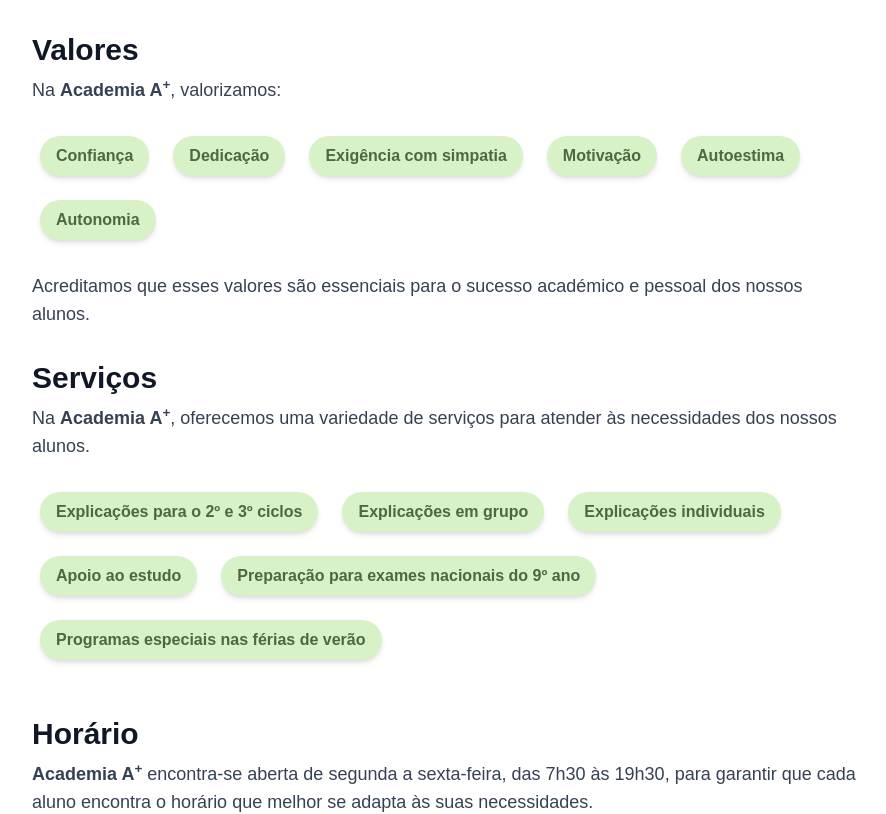
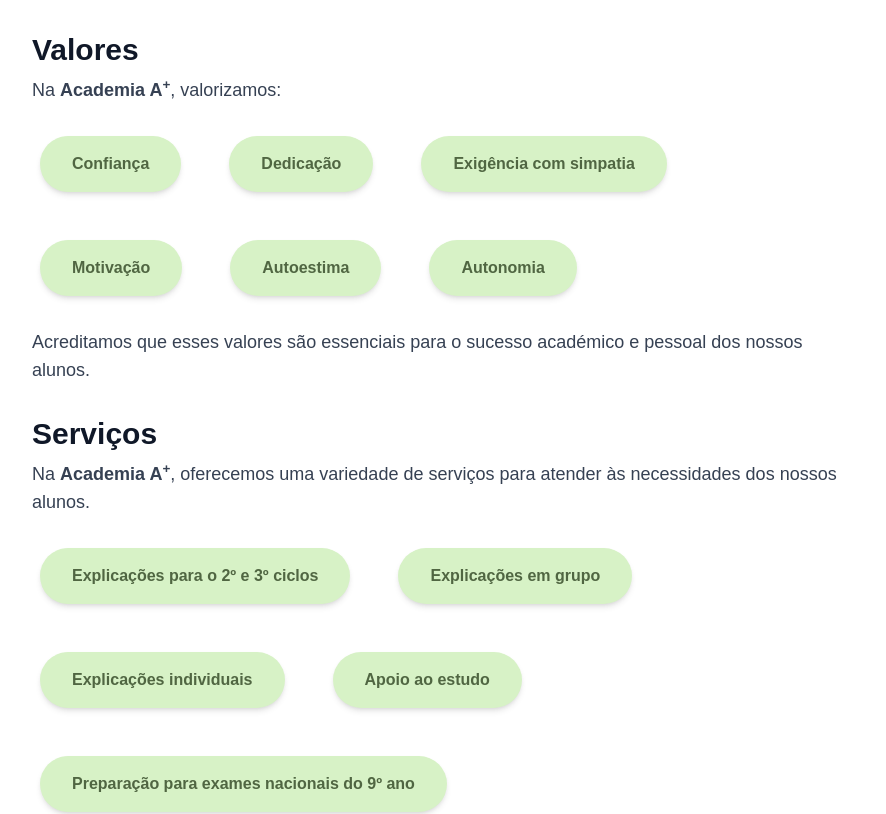
Before and after one commit to diogobcondeco/academia-aplus, a Next.js app: page / in a window 1280 px wide. Shown: the part 460-1274 px from the top of the page, without its empty margins (192-1078 px from the left). Built offline with nearby package versions, Linux system fonts and the light colour scheme.

Commit message:
fix spacing and sizing of bubbles

```diff
--- a/components/Bubble.tsx
+++ b/components/Bubble.tsx
@@ -8,7 +8,7 @@ interface BubbleProps {
 
 const Bubble: React.FC<BubbleProps> = ({ text, className = "", style }) => (
   <div
-    className={`inline-block rounded-full px-4 py-2 m-2 shadow-md font-semibold text-base transition-transform hover:scale-105 ${className}`}
+    className={`inline-block rounded-full px-4 md:px-8 py-2 md:py-4 m-2 shadow-md font-semibold text-base transition-transform hover:scale-105 ${className}`}
     style={style}
   >
     {text}
--- a/components/Services.tsx
+++ b/components/Services.tsx
@@ -20,7 +20,7 @@ export default function Services() {
         Na {<AcademiaName />}, oferecemos uma variedade de serviços para atender
         às necessidades dos nossos alunos.
       </p>
-      <div className="flex flex-wrap gap-2 mb-4">
+      <div className="flex flex-wrap gap-2 md:gap-4 lg:gap-8 mb-4">
         {services.map((service) => (
           <Bubble
             key={service}
--- a/components/Values.tsx
+++ b/components/Values.tsx
@@ -19,7 +19,7 @@ export default function Values() {
       <p className="text-lg text-gray-700 mb-4">
         Na {<AcademiaName />}, valorizamos:
       </p>
-      <div className="flex flex-wrap gap-2 mb-4">
+      <div className="flex flex-wrap gap-2 md:gap-4 lg:gap-8 mb-4">
         {values.map((value) => (
           <Bubble
             key={value}
```
